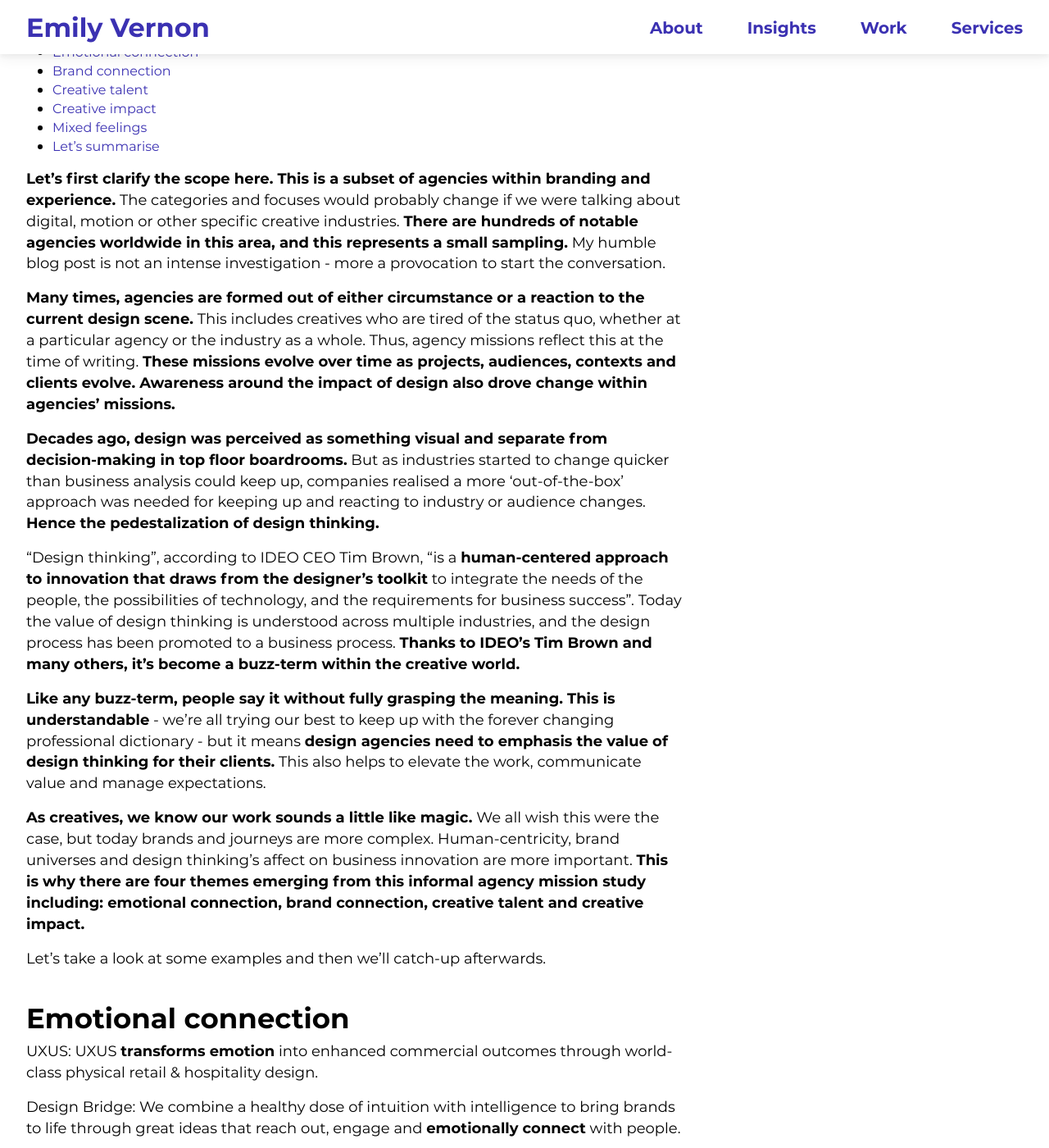
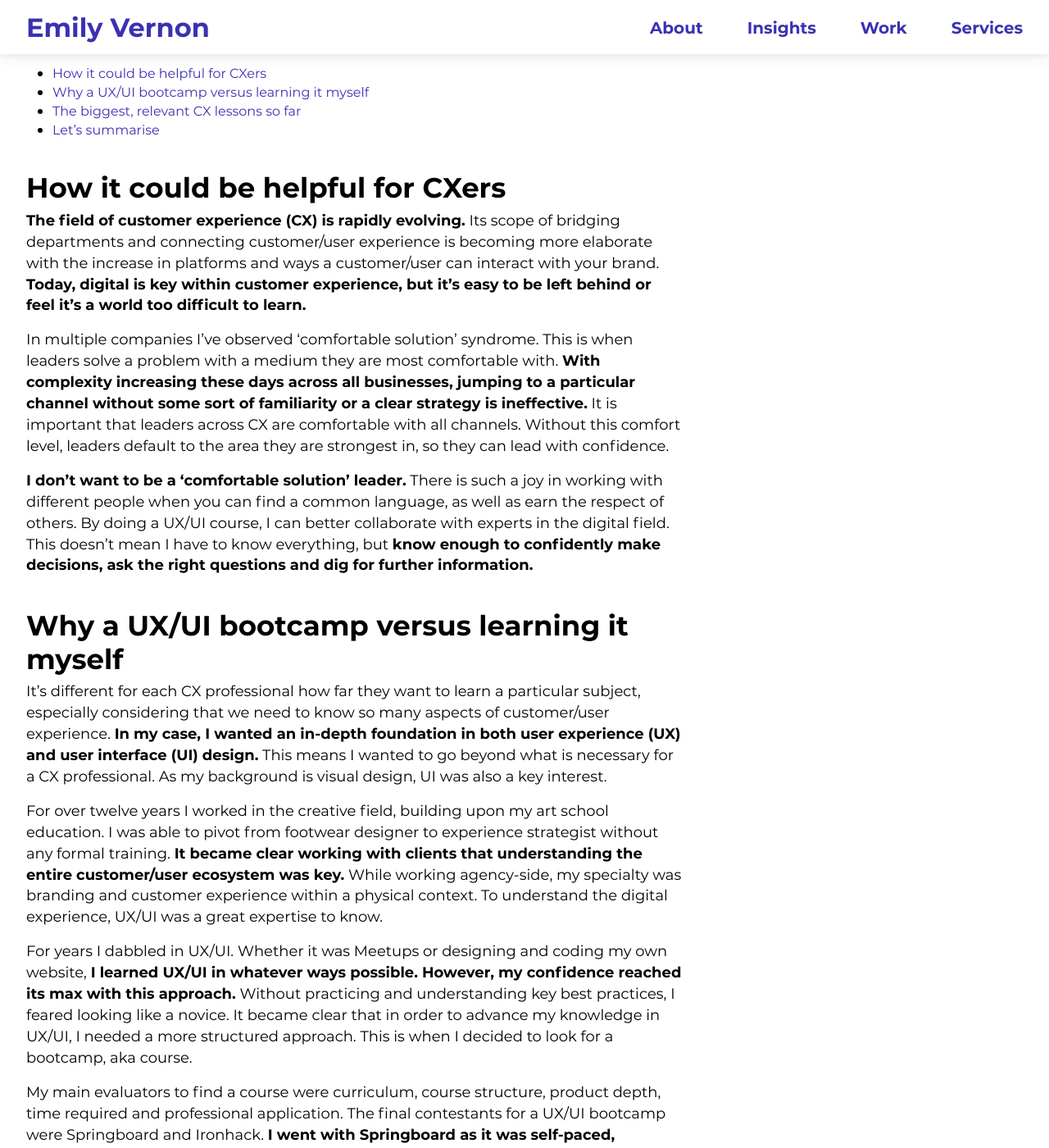
Before and after one commit to emilygv/emilyvernon.com, a Jekyll site: the page built from _posts/2021-02-07-from-cx-professional-to-ux-ui-bootcamp.md, in a window 1280 px wide and 1400 px high, scrolled down 756 px. Shown: the whole window at 82% size. Built offline with Jekyll 4.4.1, drawn with Linux system fonts in a browser that asks for light colours; some of the changed text lies outside the part shown.

Commit message:
Update 2021-02-07-from-cx-professional-to-ux-ui-bootcamp.md

```diff
--- a/_posts/2021-02-07-from-cx-professional-to-ux-ui-bootcamp.md
+++ b/_posts/2021-02-07-from-cx-professional-to-ux-ui-bootcamp.md
@@ -1,80 +1,52 @@
 ---
 title: From CX Professional to UX/UI Bootcamp
 category: Career development
-image: "https://source.unsplash.com/MRvBKn_ZlMM/800x430"
+image: "https://source.unsplash.com/zvmZiw3vdsQ/800x430"
 further_reading:
-    - Why Brands Use Creative Agencies or Consultants
-    - Types of Strategist in Creative Industries
+    - Reclaiming Your Design Identity
+    - How to Transition from a Designer to a Strategist
     - Is CX another term for UX or Service Design? No, Not quite.
 
 ---
 
-**While working on pitches at UXUS, I realised our portfolio and mission could better communicate our expertise. What we were doing within customer experience, brand experience and interior design was hidden under a design-only lens. I researched other agencies’ missions, only to find they all sounded the same. So what’s going on?**
+**In October 2020, I signed up for a UX/UI bootcamp with Springboard. This was something I wanted to do for a while, but could never find the time or right program to join. Like some, the extra time presented in lockdown meant this was both possible and beneficial. Keeping my mind busy was a good way to progress while the world stopped around me. It was also a valuable time to grow as a CX professional.**
 
 **What we'll cover:**
 * TOC
 {:toc}
 
-**Let’s first clarify the scope here. This is a subset of agencies within branding and experience.** The categories and focuses would probably change if we were talking about digital, motion or other specific creative industries. **There are hundreds of notable agencies worldwide in this area, and this represents a small sampling.** My humble blog post is not an intense investigation - more a provocation to start the conversation.
+## How it could be helpful for CXers
 
-**Many times, agencies are formed out of either circumstance or a reaction to the current design scene.** This includes creatives who are tired of the status quo, whether at a particular agency or the industry as a whole. Thus, agency missions reflect this at the time of writing. **These missions evolve over time as projects, audiences, contexts and clients evolve. Awareness around the impact of design also drove change within agencies’ missions.**
+**The field of customer experience (CX) is rapidly evolving.** Its scope of bridging departments and connecting customer/user experience is becoming more elaborate with the increase in platforms and ways a customer/user can interact with your brand. **Today, digital is key within customer experience, but it’s easy to be left behind or feel it’s a world too difficult to learn.**
 
-**Decades ago, design was perceived as something visual and separate from decision-making in top floor boardrooms.** But as industries started to change quicker than business analysis could keep up, companies realised a more ‘out-of-the-box’ approach was needed for keeping up and reacting to industry or audience changes. **Hence the pedestalization of design thinking.**
+In multiple companies I’ve observed ‘comfortable solution’ syndrome. This is when leaders solve a problem with a medium they are most comfortable with. **With complexity increasing these days across all businesses, jumping to a particular channel without some sort of familiarity or a clear strategy is ineffective.** It is important that leaders across CX are comfortable with all channels. Without this comfort level, leaders default to the area they are strongest in, so they can lead with confidence.
 
-“Design thinking”, according to IDEO CEO Tim Brown, “is a **human-centered approach to innovation that draws from the designer’s toolkit** to integrate the needs of the people, the possibilities of technology, and the requirements for business success”. Today the value of design thinking is understood across multiple industries, and the design process has been promoted to a business process. **Thanks to IDEO’s Tim Brown and many others, it’s become a buzz-term within the creative world.**
+**I don’t want to be a ‘comfortable solution’ leader.** There is such a joy in working with different people when you can find a common language, as well as earn the respect of others. By doing a UX/UI course, I can better collaborate with experts in the digital field. This doesn’t mean I have to know everything, but **know enough to confidently make decisions, ask the right questions and dig for further information.**
 
-**Like any buzz-term, people say it without fully grasping the meaning. This is understandable** - we’re all trying our best to keep up with the forever changing professional dictionary - but it means **design agencies need to emphasis the value of design thinking for their clients.** This also helps to elevate the work, communicate value and manage expectations.
+## Why a UX/UI bootcamp versus learning it myself
 
-**As creatives, we know our work sounds a little like magic.** We all wish this were the case, but today brands and journeys are more complex. Human-centricity, brand universes and design thinking’s affect on business innovation are more important. **This is why there are four themes emerging from this informal agency mission study including: emotional connection, brand connection, creative talent and creative impact.**
+It’s different for each CX professional how far they want to learn a particular subject, especially considering that we need to know so many aspects of customer/user experience. **In my case, I wanted an in-depth foundation in both user experience (UX) and user interface (UI) design.** This means I wanted to go beyond what is necessary for a CX professional. As my background is visual design, UI was also a key interest.
 
-Let’s take a look at some examples and then we’ll catch-up afterwards.
+For over twelve years I worked in the creative field, building upon my art school education. I was able to pivot from footwear designer to experience strategist without any formal training. **It became clear working with clients that understanding the entire customer/user ecosystem was key.** While working agency-side, my specialty was branding and customer experience within a physical context. To understand the digital experience, UX/UI was a great expertise to know.
 
-## Emotional connection
+For years I dabbled in UX/UI. Whether it was Meetups or designing and coding my own website, **I learned UX/UI in whatever ways possible. However, my confidence reached its max with this approach.** Without practicing and understanding key best practices, I feared looking like a novice. It became clear that in order to advance my knowledge in UX/UI, I needed a more structured approach. This is when I decided to look for a bootcamp, aka course.
 
-UXUS: UXUS **transforms emotion** into enhanced commercial outcomes through world-class physical retail & hospitality design.
+My main evaluators to find a course were curriculum, course structure, product depth, time required and professional application. The final contestants for a UX/UI bootcamp were Springboard and Ironhack. **I went with Springboard as it was self-paced, included mentorship, featured career counseling and resulted in 3-4 portfolio projects.** Being able to go back into an educational mindset was exciting after working as a professional for over a decade.
 
-Design Bridge: We combine a healthy dose of intuition with intelligence to bring brands to life through great ideas that reach out, engage and **emotionally connect** with people.
+## The biggest, relevant CX lessons so far
 
-## Brand connection
+**Appreciate your experience, but put aside your ego.** Being a CXer means I understand the basic principles of UX. However, to get the most out of my course I needed to tell my ego to step aside. Sure, I thought there were better, more realistic ways to complete a task. But as this was a course, not a professional setting, I did not need to prove myself to anyone.
 
-Amplify: Joining the dots between **people, brands + culture.**
+**Trust the process.** Though familiar with the basics of UX, I did not know the in-depth process. Much like the above point, I needed to trust the methods presented to me. My mentor was very adamant in taking the project step-by-step instead of jumping to conclusions. It feels very much like resisting the urge to flip to the end of a book to know how the story ends.
 
-Futurebrand: We help businesses grow even when times change by better **connecting brand purpose to everyday experience.**
+**Experiment with new tools and processes on your own time.** When working in a professional team, it can be difficult to deviate from the norm. We get swept up by existing processes and can struggle to introduce new ways. It can feel like our efforts will not be worthwhile. This is why trying new tools and processes outside of work is valuable, even essential. It allows you to try new things without pressure, and experiment as long as you like until it’s ready to roll out.
 
-Design Studio: We create brands the world loves. **We make every experience people have with your business meaningful.** We build brands with purpose, brands that impact the lives of millions, and brands that last.
-
-Franklyn: We create brands with a soul. We’re not God, but we do believe that **good design can lead to a spiritual experience.**
-
-## Creative talent
-
-Ogilvy: We continue that rich legacy through borderless creativity—operating, innovating, and creating at the **intersection of talent and capabilities.**
-
-Rosie Lee: We believe that creativity is something worth standing for. We strive for creative excellence. **We believe in people.** We want every day to be different. We need every project to be different.
-
-## Creative impact
-
-Qindle: We **embrace creativity to solve** real industry challenges.
-
-Fitch: Designing the future online, offline and in person. **We don't predict the future, we influence it** and we design it.
-
-Landor: **Extraordinary brand transformation**, by design. We are a global brand transformation company, here to make an **extraordinary difference**: for our clients, our employees & the world around us.
-
-Red Antler: We set off in 2007 with a mission to build brands that shift categories and **add value to people's lives. It's quite magical.**
-
-Superunion: Superunion is a revolutionary creative company. We believe in **the power of ideas to create positive, meaningful change.**
-
-## Mixed feelings
-
-There are two feelings you might be having after reading through all of this - **wow, we are all the same, what’s the point? or there is a unified movement within design, experience and branding.** I feel a bit of both. However us creatives are forever optimists, where I believe our missions and ideas will continue to evolve as our clients, audiences and contexts change. **There will be new problems to solve, new values to address.**
-
-**Instead of becoming bogged down in our jadedness, which I am also guilty of, let’s imagine where we might go.** Maybe there will be a time when design thinking and business strategy are inseparable. Perhaps artists rise-up as disruptors within corporations or politics. Maybe sustainability and environmental impact will become norms for all companies. Designers will become CEOs, and CEOs designers.
-
-**Sure our life is a bit of same-sameness, but those shining irregularities are worth paying attention to and exploring. It might just become your next mission statement.**
+**Become a part of your new community, even if it feels ‘too early’.** This is probably one of the most important when learning a new skill, whether it’s for a professional or personal reason. In my case, it meant reaching out to UX/UI professionals, scheduling individual mentoring sessions, as well as joining conferences, whether virtual or in-person. It helps to feel supported and motivated while learning a new skill, as well as understanding its practical application in the real world.
 
 ## Let’s summarise
 
-- Design agency missions are starting to sound the same with a range of themes
-- This is because agency leaders are reacting to the status quo and context
-- The four main themes are emotion/brand connection and creative talent/impact
-- This can raise mixed feelings, but there are both positives and negatives
-- If we look at the irregularities, we might find tomorrow's mission statements
+- As a CX professional, I decided to sign up for a UX/UI bootcamp
+- In multiple companies I observed ‘comfortable solution’ syndrome within leaders
+- UX/UI is a good method for having more confidence in digital products
+- There are different ways to learn UX/UI, and a bootcamp was a good option
+- There are many things CXers can learn from doing a UX/UI bootcamp
```
